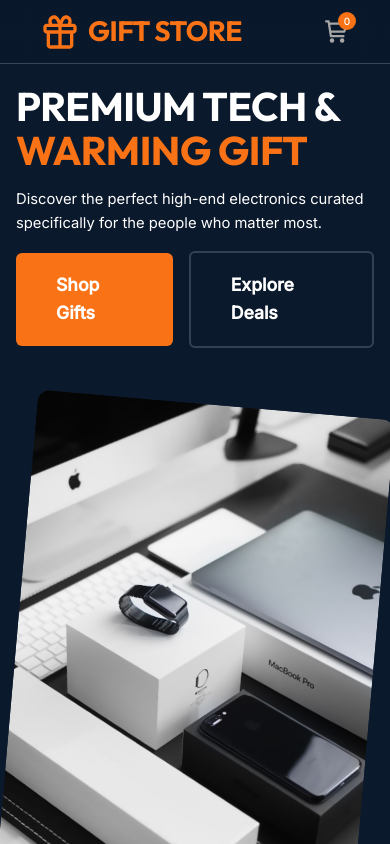
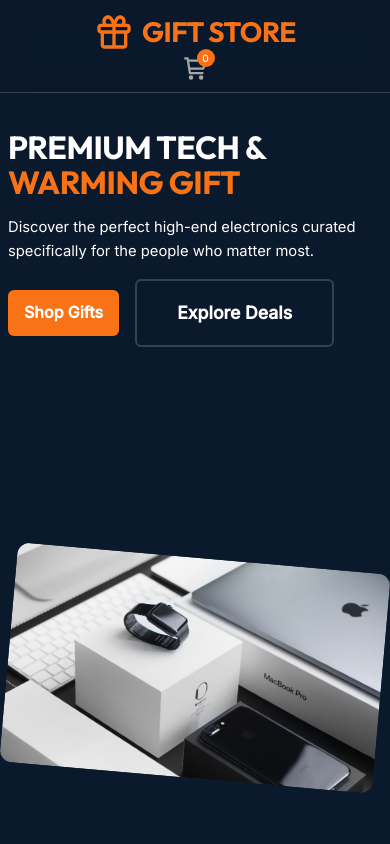
Before and after one commit to BesuHosiso/gift-store, a React (Vite) app: page /#/ in a window 390 px wide. Shown: the top 844 px of the page. Built offline with nearby package versions, Linux system fonts and the light colour scheme.

Commit message:
Responsive Issues are fixed - 3

```diff
--- a/src/App.css
+++ b/src/App.css
@@ -410,3 +410,27 @@ footer .footer-bottom .terms-privacy a:hover {
     display: none;
   }
 }
+
+@media (max-width: 600px) {
+   .header {
+      padding: 10px 12px;
+      flex-direction: column;
+      height: auto;
+   }
+
+   .header-right {
+    gap: 0.5rem;
+   }
+
+   .footer-content {
+    flex-direction: column;
+    padding-inline: 1rem;
+    gap: 12px;
+   }
+}
+
+@media (max-width: 700px) {
+  body, #root {
+    overflow-x: hidden !important;
+  }
+}
--- a/src/pages/home.css
+++ b/src/pages/home.css
@@ -272,9 +272,6 @@
     overflow-x: auto;
     box-sizing: border-box;
     margin-top: 2rem;
-    scroll-behavior: smooth;
-    anchor-name: --carousel;
-    scroll-snap-type: x mandatory;
 }
 
 .home-end .trending-cards .trending-card {
@@ -438,3 +435,35 @@
     color: var(--color-text-light);
     margin-top: 0.5rem;
 }
+
+@media (max-width: 700px) {
+
+     .section {
+        padding: 2.5rem 0.5rem !important;
+        font-size: 1rem;
+    }
+
+    .home-start, .category-cards, .trending-cards, .home-end {
+        grid-template-columns: 1fr !important;
+        gap: 1rem !important;
+    }
+
+    .category-cards .card, .img-card , .trending-cards .trending-card {
+        max-width: 98vw !important;
+        min-width: 0 !important;
+    }
+
+    .intro h1 {
+        font-size: 2rem !important;
+        white-space: normal !important;
+    }
+
+    .btns .btnh, .btns .btn2, .acart-btn, .rcart-btn {
+        padding: 10px 16px !important;
+        font-size: 1rem !important;
+    }
+
+    .img-card {
+        height: 220px !important;
+    }
+}
```
